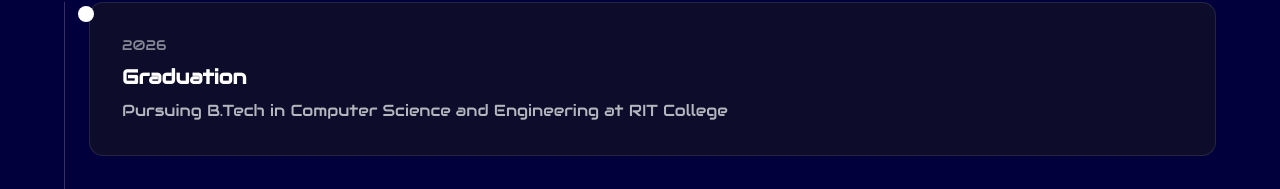
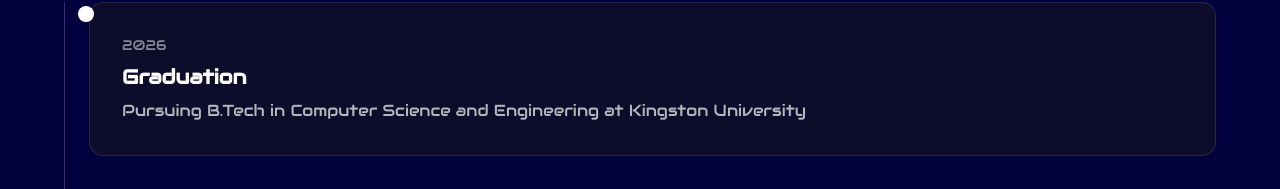
Before and after one commit to Zaheer2003/Portfolio_Zaheer, a Next.js app: page /timeline in a window 1280 px wide. Shown: the part 284-473 px from the top of the page. Built offline with nearby package versions, Linux system fonts and the light colour scheme.

Commit message:
timeline update

```diff
--- a/src/app/timeline/page.tsx
+++ b/src/app/timeline/page.tsx
@@ -11,7 +11,7 @@
   {
     year: '2026',
     title: 'Graduation',
-    description: 'Pursuing B.Tech in Computer Science and Engineering at RIT College',
+    description: 'Pursuing B.Tech in Computer Science and Engineering at Kingston University',
     type: 'Education',
   },
   {
```
